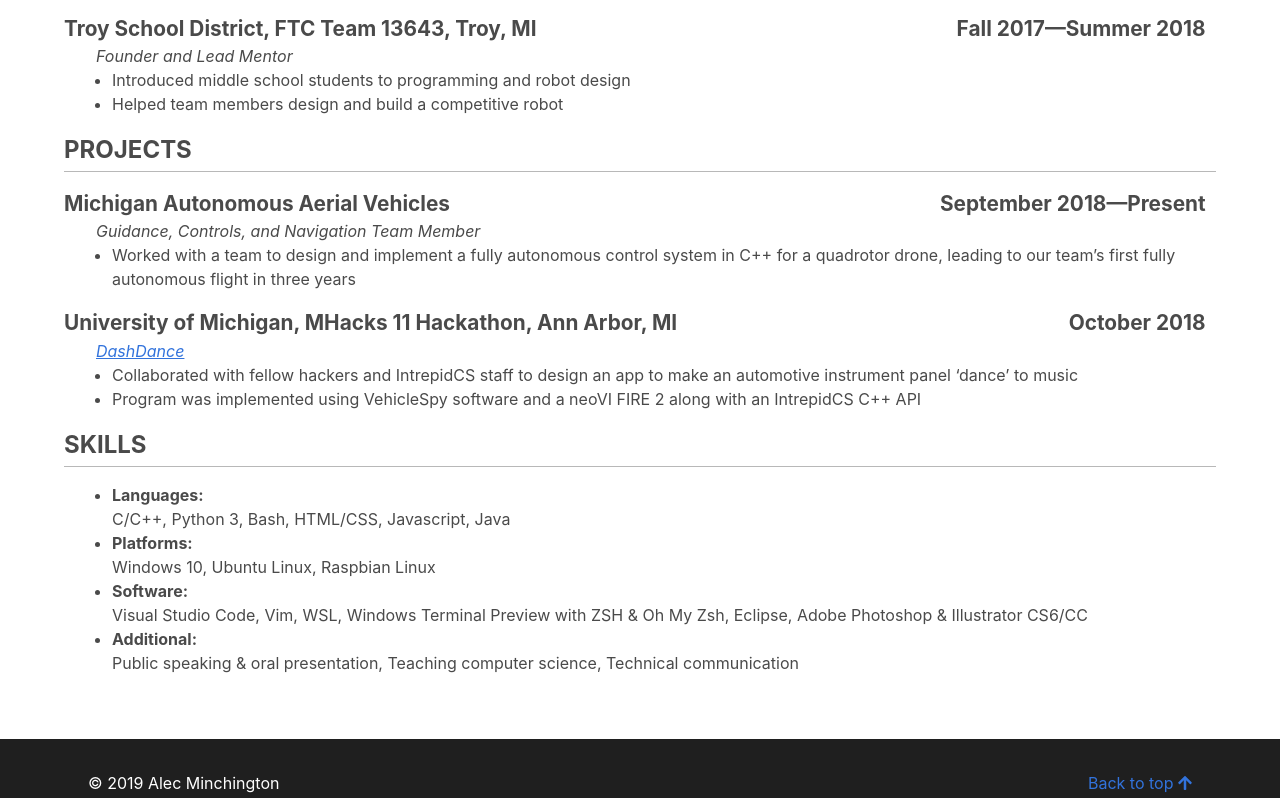
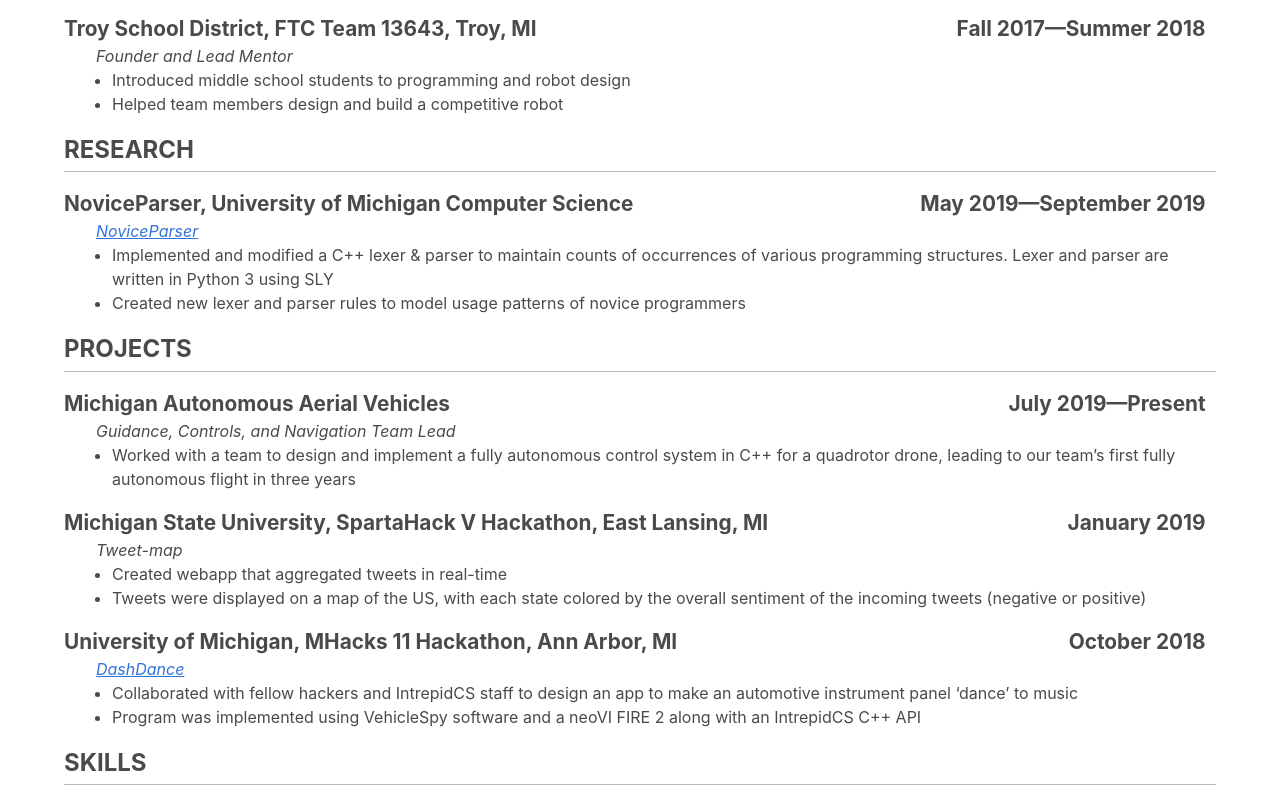
Before and after one commit to minchingtonak/www, a plain HTML site: page index.html in a window 1280 px wide. Shown: the part 1726-2524 px from the top of the page. Drawn offline with nearby package versions, Linux system fonts and the light colour scheme.

Commit message:
Update resume, add research section

```diff
--- a/index.html
+++ b/index.html
@@ -122,6 +122,11 @@
                 <i class="fas fa-star nav-icon"></i>
             </a>
 
+            <a class="navbar-item" href="#research" role="button" title="Go to the research section">
+                <p>Research</p>
+                <i class="fas fa-book nav-icon"></i>
+            </a>
+
             <a class="navbar-item" href="#projects" role="button" title="Go to the projects section">
                 <p>Projects</p>
                 <i class="fas fa-laptop-code nav-icon"></i>
@@ -212,16 +217,40 @@
             </section>
         </section>
 
+        <section class="container">
+            <h1 id="research" class="category">RESEARCH</h1>
+            <section class="entry">
+                <p class="e-title">NoviceParser, University of Michigan Computer Science</p>
+                <p class="e-date">May 2019—September 2019</p>
+                <a target="_blank" class="e-subtitle" href="https://noviceparser.alecminch.dev"
+                    title="Go to the Devpost page for the project">NoviceParser</a>
+                <ul class="desc">
+                    <li>Implemented and modified a C++ lexer & parser to maintain counts of occurrences of various
+                        programming structures. Lexer and parser are written in Python 3 using SLY</li>
+                    <li>Created new lexer and parser rules to model usage patterns of novice programmers</li>
+                </ul>
+            </section>
+        </section>
 
         <section class="container">
             <h1 id="projects" class="category">PROJECTS</h1>
             <section class="entry">
                 <p class="e-title">Michigan Autonomous Aerial Vehicles</p>
-                <p class="e-date">September 2018—Present</p>
-                <p class="e-subtitle">Guidance, Controls, and Navigation Team Member</p>
+                <p class="e-date">July 2019—Present</p>
+                <p class="e-subtitle">Guidance, Controls, and Navigation Team Lead</p>
                 <ul class="desc">
                     <li>Worked with a team to design and implement a fully autonomous control system in C++ for a
                         quadrotor drone, leading to our team’s first fully autonomous flight in three years</li>
+                </ul>
+            </section>
+            <section class="entry">
+                <p class="e-title">Michigan State University, SpartaHack V Hackathon, East Lansing, MI</p>
+                <p class="e-date">January 2019</p>
+                <p class="e-subtitle">Tweet-map</p>
+                <ul class="desc">
+                    <li>Created webapp that aggregated tweets in real-time</li>
+                    <li>Tweets were displayed on a map of the US, with each state colored by the overall sentiment of
+                        the incoming tweets (negative or positive)</li>
                 </ul>
             </section>
             <section class="entry">
```
